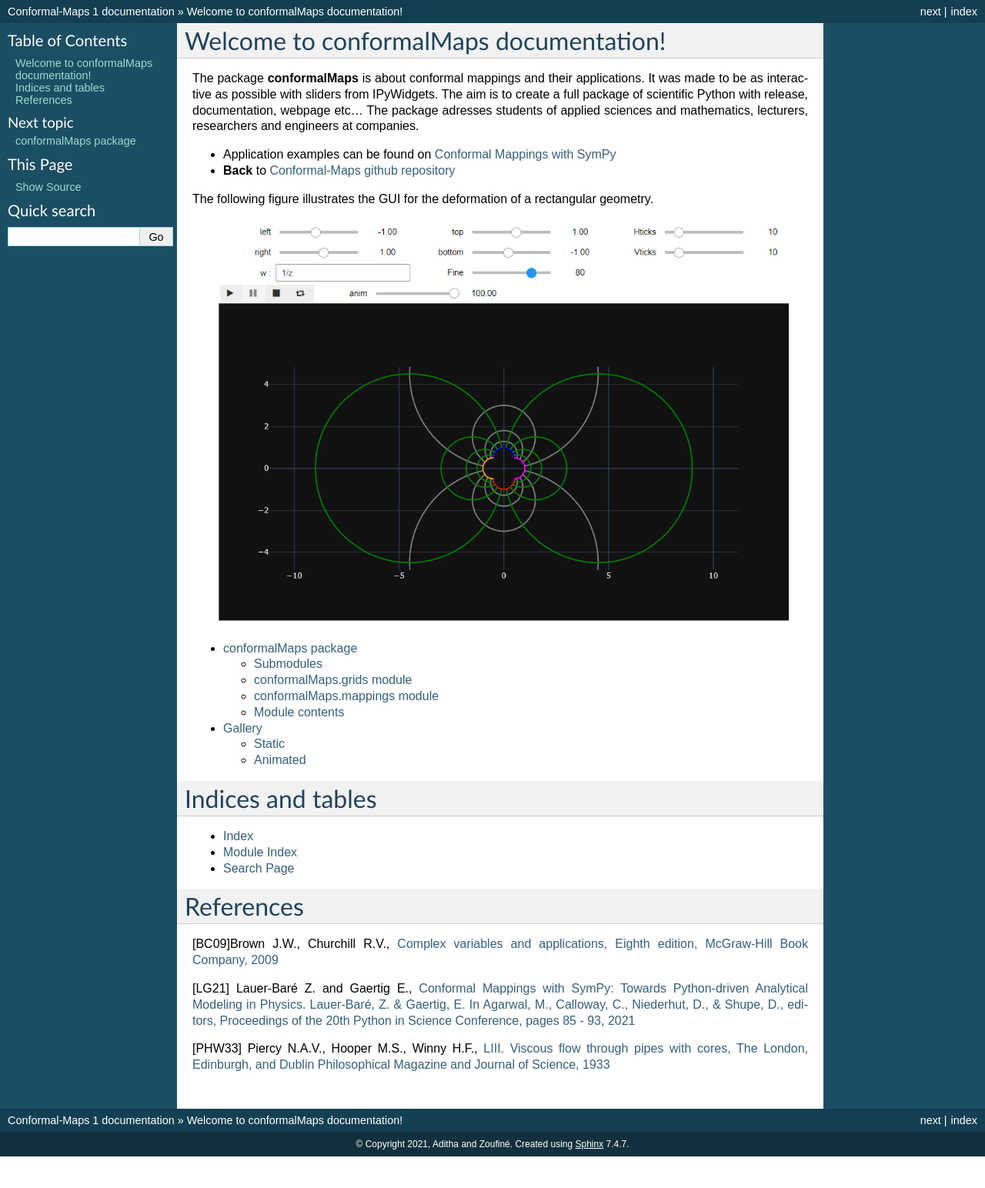
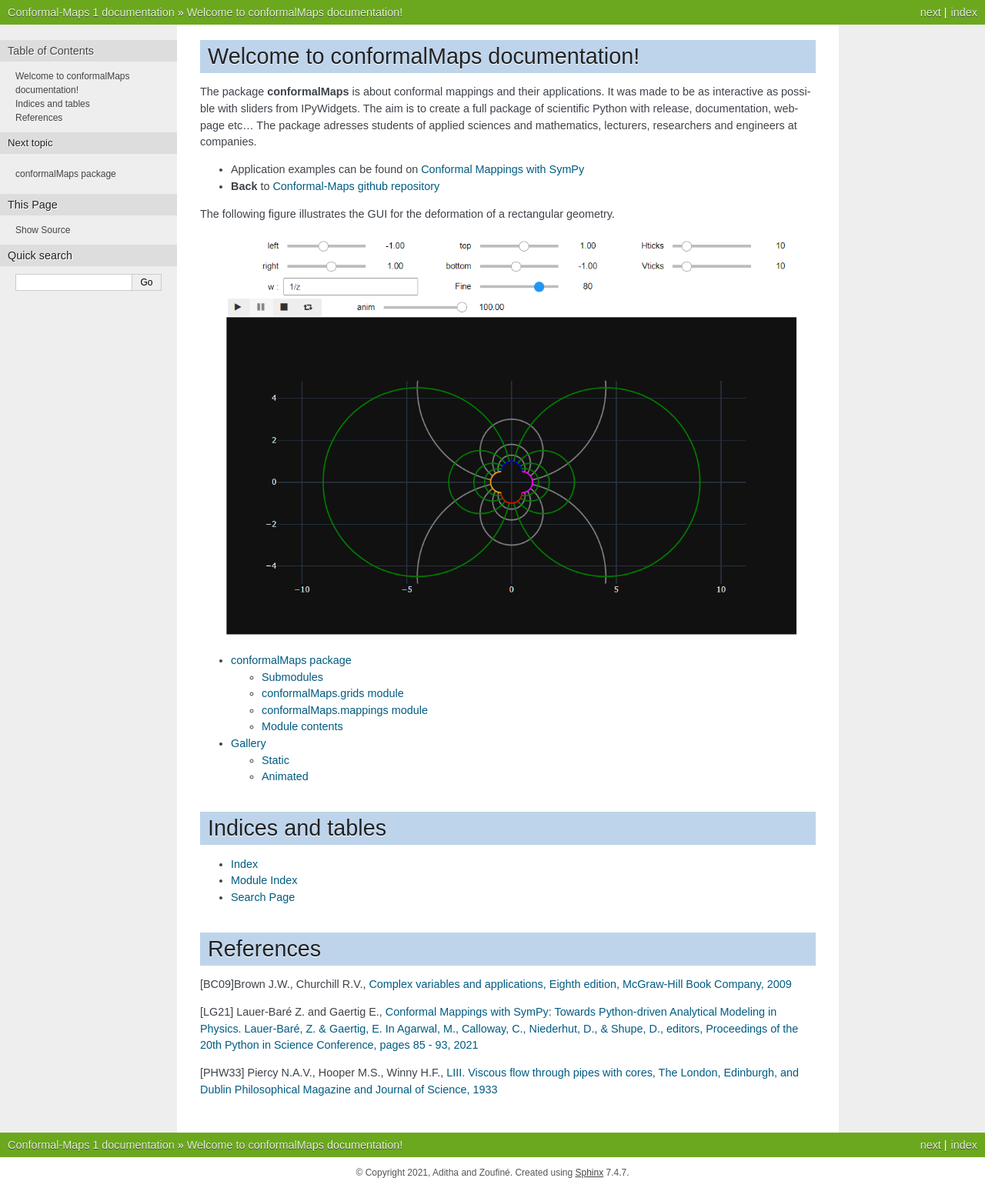
Before and after one commit to im-AMS/Conformal-Maps, a Sphinx documentation site: the page built from docs/source/index.rst, in a window 1280 px wide. Shown: the whole page at 77% size. Built offline with Sphinx 7.4.7, drawn with Linux system fonts in a browser that asks for light colours; before the commit the page ends 1503 px from its top, so only the background shows below that.

Commit message:
Update conf.py

```diff
--- a/docs/source/conf.py
+++ b/docs/source/conf.py
@@ -60,7 +60,8 @@ exclude_patterns = []
 # a list of builtin themes.
 #
 #html_theme = 'alabaster'
-html_theme = 'classic'
+#html_theme = 'classic'
+html_theme = 'nature'
 
 # Add any paths that contain custom static files (such as style sheets) here,
 # relative to this directory. They are copied after the builtin static files,
```
